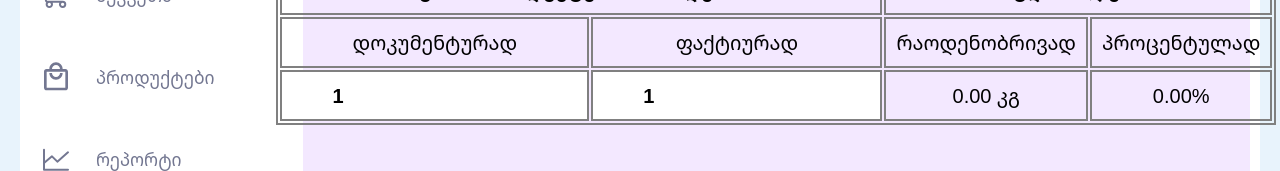
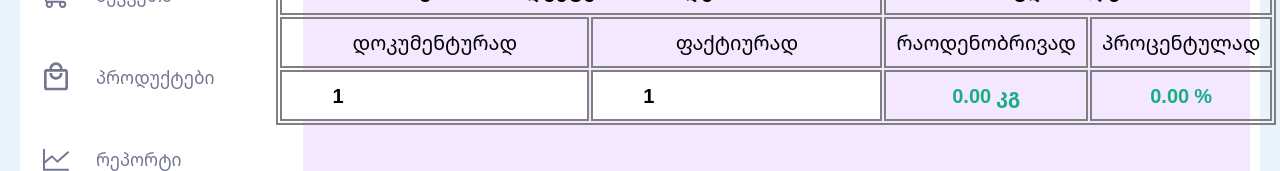
Before and after one commit to irakli85/Oil-Dashboard, a React (Vite) app: page / in a window 1280 px wide. Shown: the part 408-579 px from the top of the page. Built offline with nearby package versions, Linux system fonts and the light colour scheme.

Commit message:
first commit

```diff
--- a/src/components/Measurment.jsx
+++ b/src/components/Measurment.jsx
@@ -33,8 +33,8 @@ console.log(percentage, typeof(percentage))
             <TdInp>
               <Input type='number' max="10" onChange={(e) => setRealNum(e.target.value)} value={realNum}/>
             </TdInp>
-            <Td>{difference + ' კგ'} </Td>
-            <Td>{percentage + '%'}</Td>
+            <TdRes>{difference + ' კგ'} </TdRes>
+            <TdRes>{percentage + ' %'}</TdRes>
           </Tr>
         </Table>
         <H2>აზომვის მეთოდები</H2>
@@ -138,6 +138,15 @@ const Td = styled.td`
   padding: 1rem;
 `
 
+const TdRes = styled.td`
+  font-size: 2rem;
+  border: solid 2px gray;
+  text-align: center;
+  padding: 1rem;
+  color: #1aac83;
+  font-weight: 900;
+`
+
 const TdInp = styled.td`
   font-size: 2rem;
   border: solid 2px gray;
```
